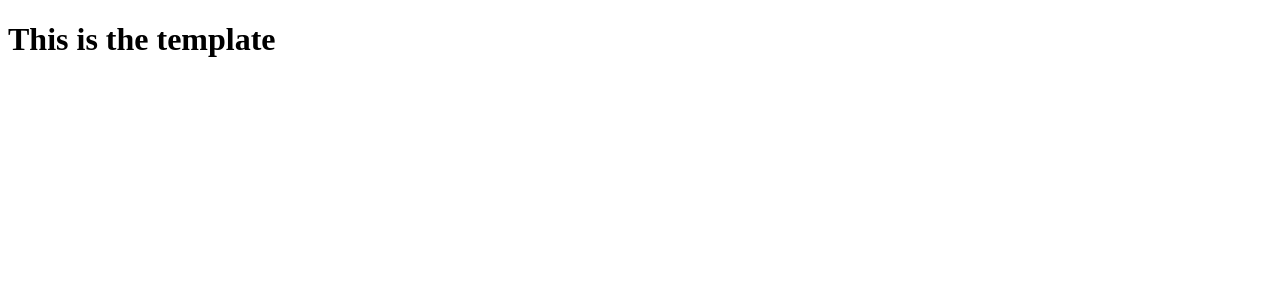
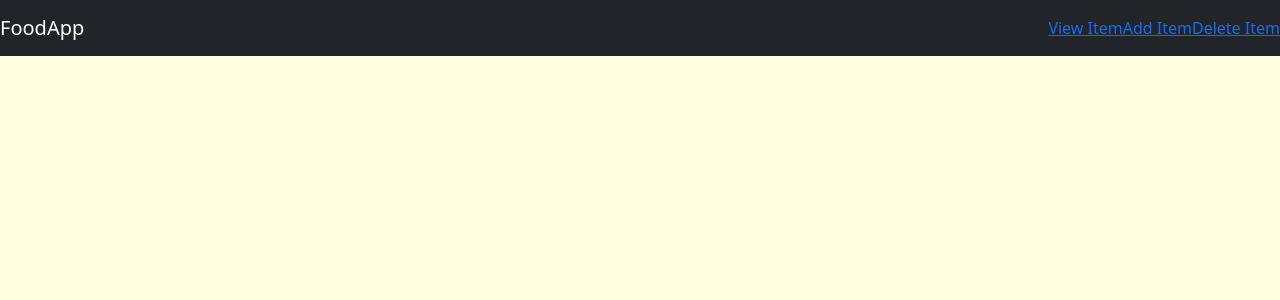
Before and after one commit to gauravlad21/food-app-django, a Django app: page /menu/food/ in a window 1280 px wide. Shown: the top 300 px of the page. Run offline with Django 3.2, Linux system fonts and the light colour scheme; data that the repository does not hold is empty.

Commit message:
added css and refactor base template

```diff
--- /dev/null
+++ b/foodmenu/static/foodmenu/style.css
@@ -0,0 +1,3 @@
+body{
+    background-color: lightyellow;
+}
--- /dev/null
+++ b/foodmenu/templates/foodmenu/base.html
@@ -0,0 +1,22 @@
+{% load static %}
+<link href="https://cdn.jsdelivr.net/npm/bootstrap@5.3.0-alpha1/dist/css/bootstrap.min.css" rel="stylesheet"
+      integrity="sha384-GLhlTQ8iRABdZLl6O3oVMWSktQOp6b7In1Zl3/Jr59b6EGGoI1aFkw7cmDA6j6gD" crossorigin="anonymous">
+<!DOCTYPE html>
+<html>
+<head>
+    <link rel="stylesheet" href="{% static 'foodmenu/style.css' %}">
+</head>
+<body>
+<nav class="navbar navbar-dark bg-dark">
+    <a href="#" class="navbar-brand">FoodApp</a>
+    <div class="navbar">
+        <a class="nav-item" href="#">View Item</a>
+        <a class="nav-item" href="#">Add Item</a>
+        <a class="nav-item" href="#">Delete Item</a>
+    </div>
+</nav>
+
+{% block body %}
+{% endblock %}
+</body>
+</html>
--- a/foodmenu/templates/foodmenu/detail.html
+++ b/foodmenu/templates/foodmenu/detail.html
@@ -1,5 +1,8 @@
+{% extends 'foodmenu/base.html' %}
+{% block body %}
 <ul>
     <li>{{ item.title }}</li>
     <li>{{ item.desc }}</li>
     <li>INR {{ item.price }}</li>
 </ul>
+{% endblock %}
--- a/foodmenu/templates/foodmenu/index.html
+++ b/foodmenu/templates/foodmenu/index.html
@@ -1,9 +1,12 @@
-<!DOCTYPE html>
-
-<h1>This is the template</h1>
+{% extends 'foodmenu/base.html' %}
+{% block body %}
 
 {% for item in food_items %}
 <ul>
-    <a href="{% url 'food:detail' item.id %}"><li>{{ item.id }} --> {{ item.title }}</li></a>
+    <a href="{% url 'food:detail' item.id %}">
+        <li>{{ item.id }} --> {{ item.title }}</li>
+    </a>
 </ul>
 {% endfor %}
+
+{% endblock %}
```
Also changed, not shown: 1 other file.
